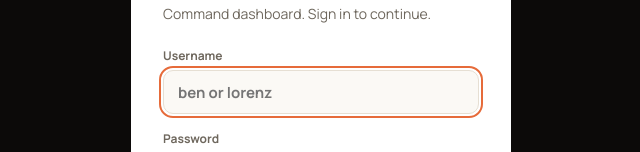
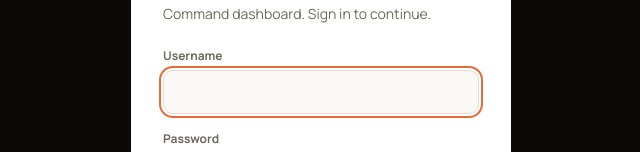
Before and after one commit to bendeisel/gf-dashboard, a website: page public/login.html in a window 1280 px wide. Shown: the part 299-451 px from the top of the page, without its empty margins (319-959 px from the left). Drawn offline with nearby package versions, Linux system fonts and the light colour scheme.

Commit message:
Remove username placeholder on login
Co-Authored-By: Claude Opus 4.8 <noreply@anthropic.com>

```diff
--- a/public/login.html
+++ b/public/login.html
@@ -13,7 +13,7 @@
   <h1>Growth Factor</h1>
   <p class="muted">Command dashboard. Sign in to continue.</p>
   <label class="field">Username
-    <input id="user" type="text" autocomplete="username" autocapitalize="none" autofocus required placeholder="ben or lorenz">
+    <input id="user" type="text" autocomplete="username" autocapitalize="none" autofocus required>
   </label>
   <label class="field">Password
     <input id="pw" type="password" autocomplete="current-password" required>
```
